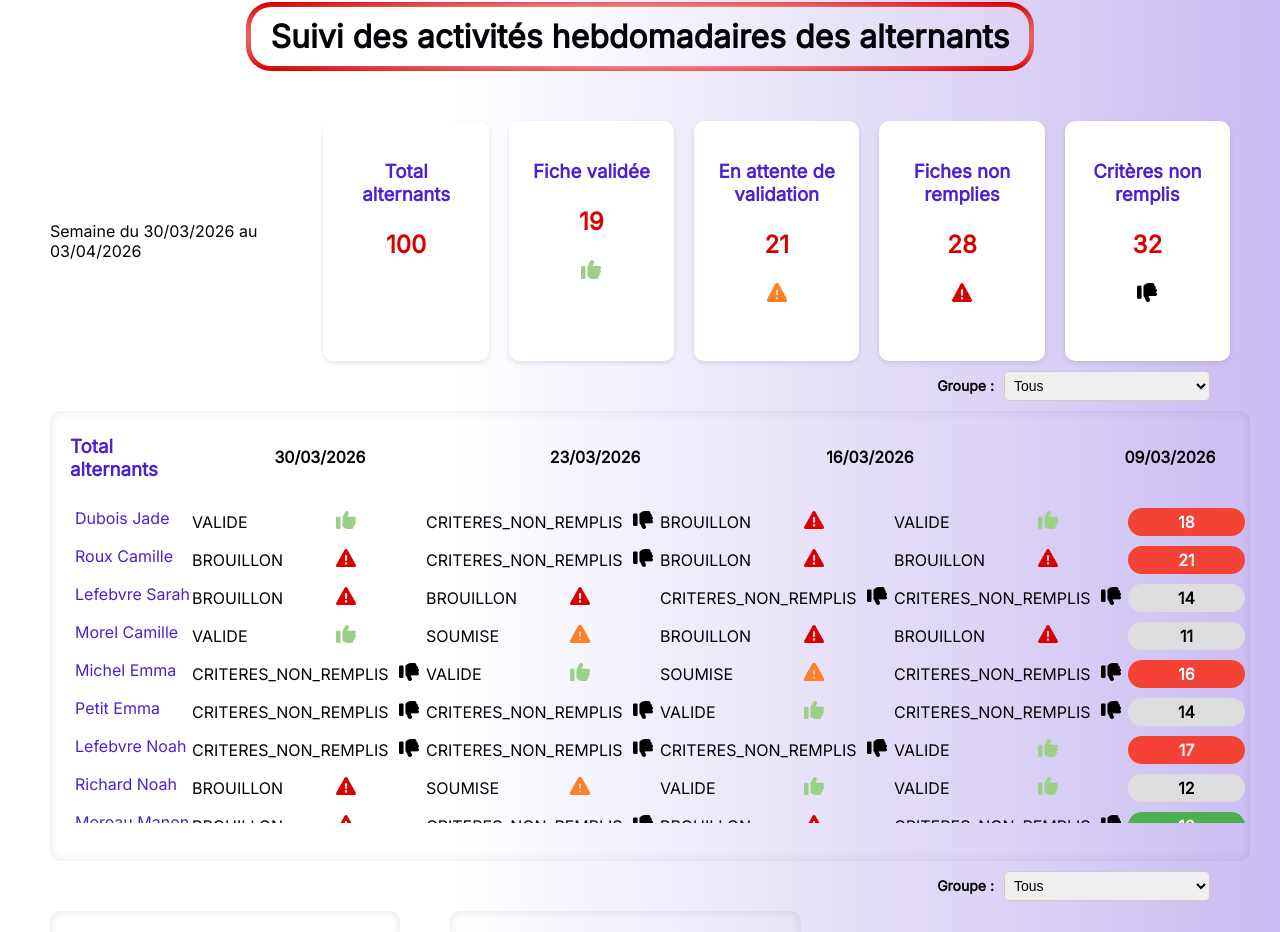
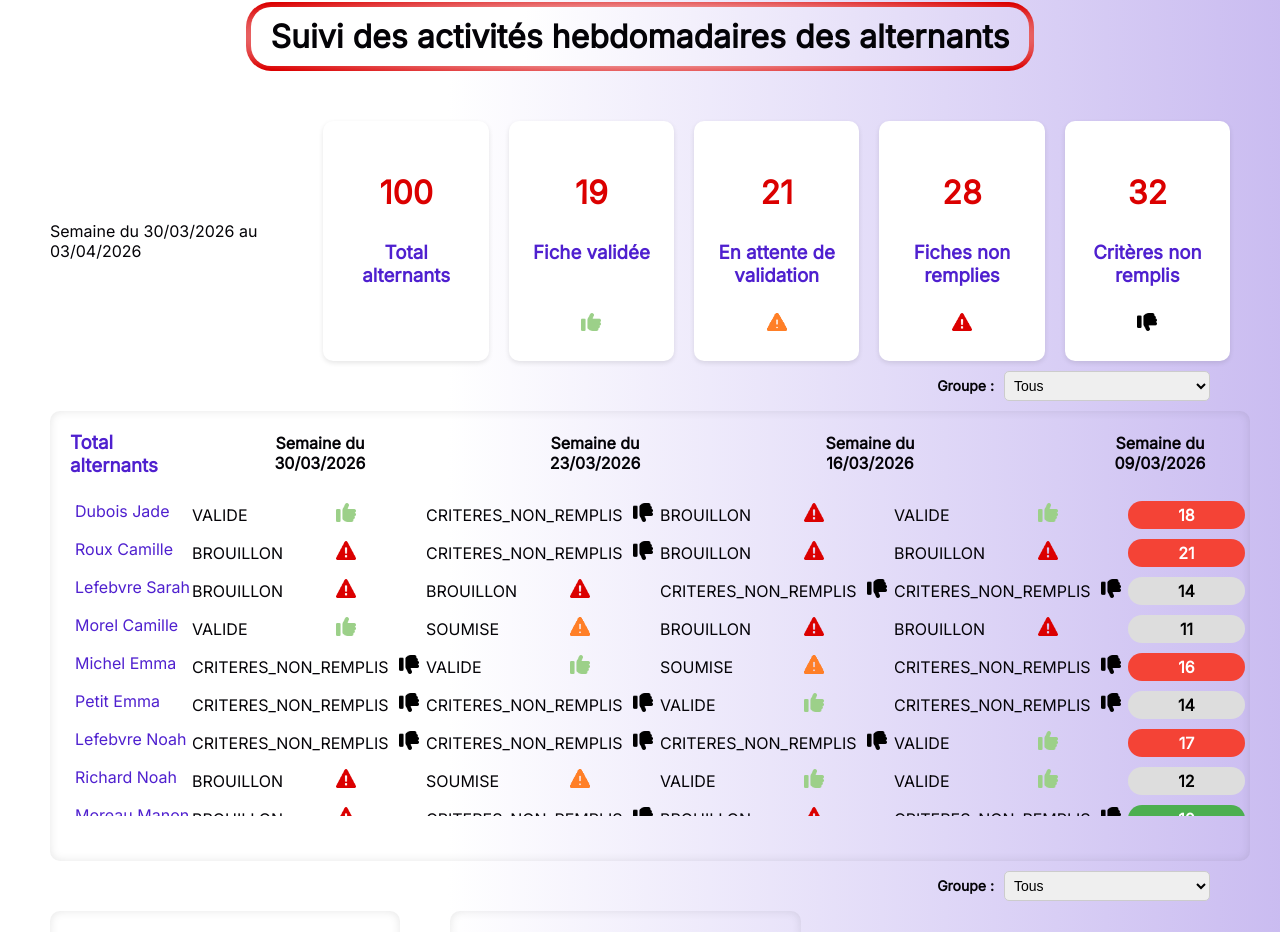
Before and after one commit to paskool87/Projet_GRETA_2, a React app in the folder frontend/: page /BoardAdmin in a window 1280 px wide. Shown: the part 106-1038 px from the top of the page. Built offline with nearby package versions, Linux system fonts and the light colour scheme; sample sign-in values are in the browser's storage; the HTML template or start-up script is replaced by a standard one.

Commit message:
BoardAdmin  finition style ordonner filtre groupe

```diff
--- a/frontend/src/pages/BoardAdmin/BoardAdmin.scss
+++ b/frontend/src/pages/BoardAdmin/BoardAdmin.scss
@@ -5,11 +5,16 @@
 
     &-global {
       display: flex;
+
       gap: 20px;
       margin-bottom: 50px;
       align-items: center;
 
       &-item {
+        display: flex;
+        flex-direction: column;
+        align-items: center;
+        gap: 0px;
         background-color: white;
         border-radius: 10px;
         padding: 20px;
@@ -18,15 +23,24 @@
         text-align: center;
         box-shadow: 0 2px 5px rgba(0, 0, 0, 0.1);
 
+        &-box {
+          min-height: 110px;
+          display: flex;
+          flex-direction: column;
+          align-items: center;
+          justify-content: space-between;
+        }
+
         & h3 {
           color: var(--color-secondary);
-          margin-bottom: 10px;
+          margin-bottom: 0px;
         }
 
         & p {
-          font-size: 24px;
+          font-size: 32px;
           font-weight: bold;
           color: var(--color-primary);
+          margin-bottom: 10px;
         }
       }
     }
@@ -50,18 +64,18 @@
 
           & .board-admin-main-lists-list-header {
             display: grid;
-            grid-template-columns: 150px 200px ;
+            grid-template-columns: 150px 200px;
           }
 
           & .board-admin-main-lists-list-content ul li {
-            grid-template-columns: 0.5fr 1fr ;
+            grid-template-columns: 0.5fr 1fr;
           }
         }
 
         &-header {
           width: 90%;
           display: grid;
-          grid-template-columns: 100px 300px 250px 300px 300px 130px;
+          grid-template-columns: 100px 300px 250px 300px 280px 160px;
           align-items: center;
           font-weight: bold;
 
@@ -95,6 +109,12 @@
               & a {
                 color: var(--color-secondary);
                 text-decoration: none;
+
+                &:hover {
+                  color: var(--color-primary);
+                  text-decoration: underline;
+                  transform: scale(1.1);
+                }
               }
               & .number-badge {
                 padding: 4px 10px;
--- a/frontend/src/pages/BoardAdmin/index.jsx
+++ b/frontend/src/pages/BoardAdmin/index.jsx
@@ -43,7 +43,8 @@ function BoardAdmin() {
 
     const allStatusFiches = fiches.map((f) => f.status_fiche);
 
-    const pastFichesAlternants = fiches.slice(0, -1).map((f) => ({ //slice (0,-2) pour correspondre à la semaine dernière
+    const pastFichesAlternants = fiches.slice(0, -1).map((f) => ({
+      //slice (0,-2) pour correspondre à la semaine dernière
       id: f.id,
       status: f.status_fiche,
       date: f.date_debut,
@@ -90,7 +91,16 @@ function BoardAdmin() {
 
   const groupes = [
     "Tous",
-    ...new Set(listeAlternants.map((a) => a.formationId + " - " + a.formation)),
+    ...[
+      ...new Set(
+        listeAlternants.map((a) => a.formationId + " - " + a.formation),
+      ),
+    ].sort((a, b) => {
+      const idA = parseInt(a.split(" - ")[0], 10);
+      const idB = parseInt(b.split(" - ")[0], 10);
+
+      return idA - idB;
+    }),
   ];
 
   const getCount = (titre) => {
@@ -150,8 +160,9 @@ function BoardAdmin() {
 
             {lignes.map((titre, index) => (
               <div key={index} className="board-admin-main-global-item">
+                <p>{getCount(titre)}</p>
+                <div className="board-admin-main-global-item-box">
                   <h3>{titre}</h3>
-                <p>{getCount(titre)}</p>
                   <StatusIcons
                     status={
                       titre === "Fiche validée"
@@ -166,6 +177,7 @@ function BoardAdmin() {
                     }
                   />
                 </div>
+              </div>
             ))}
           </div>
 
@@ -176,10 +188,22 @@ function BoardAdmin() {
               <div className="board-admin-main-lists-list-header">
                 <h3>Total alternants</h3>
 
-                <p>{lastMondays[0]}</p>
-                <p>{lastMondays[1]}</p>
-                <p>{lastMondays[2]}</p>
-                <p>{lastMondays[3]}</p>
+                <p>
+                  Semaine du<br></br>
+                  {lastMondays[0]}
+                </p>
+                <p>
+                  Semaine du<br></br>
+                  {lastMondays[1]}
+                </p>
+                <p>
+                  Semaine du<br></br>
+                  {lastMondays[2]}
+                </p>
+                <p>
+                  Semaine du<br></br>
+                  {lastMondays[3]}
+                </p>
                 <p>Fiches précédentes non conformes </p>
               </div>
               <div className="board-admin-main-lists-list-content">
@@ -206,11 +230,13 @@ function BoardAdmin() {
                         </>
                       ))}
                       <span
-                        className={//remettre 0 et 5 (ou 2)
+                        className={
+                          //remettre 0 et 5 (ou 2)
                           `number-badge
                           ${alt.pastNotValidatedCount === 10 ? "success" : ""}
                           ${alt.pastNotValidatedCount > 15 ? "danger" : ""}
-                   `}
+                   `
+                        }
                       >
                         {alt.pastNotValidatedCount}
                       </span>
@@ -224,7 +250,10 @@ function BoardAdmin() {
               <div className="board-admin-main-lists-list-header">
                 <h3>En attente de validation</h3>
 
-                <p>{lastMondays[0]}</p>
+                <p>
+                  Semaine du<br></br>
+                  {lastMondays[0]}
+                </p>
               </div>
               <div className="board-admin-main-lists-list-content">
                 <ul>
@@ -256,12 +285,14 @@ function BoardAdmin() {
               </div>
             </div>
 
-
             <div className="board-admin-main-lists-list second-list">
               <div className="board-admin-main-lists-list-header">
                 <h3> Fiches non remplies </h3>
 
-                <p>{lastMondays[0]}</p>
+                <p>
+                  Semaine du<br></br>
+                  {lastMondays[0]}
+                </p>
               </div>
               <div className="board-admin-main-lists-list-content">
                 <ul>
@@ -296,7 +327,10 @@ function BoardAdmin() {
               <div className="board-admin-main-lists-list-header">
                 <h3> Critères non remplis </h3>
 
-                <p>{lastMondays[0]}</p>
+                <p>
+                  Semaine du<br></br>
+                  {lastMondays[0]}
+                </p>
               </div>
               <div className="board-admin-main-lists-list-content">
                 <ul>
@@ -341,6 +375,7 @@ function BoardAdmin() {
               ))}
             </select>
           </div>
+
           <div className="board-admin-main-filter second-filter">
             <label>Groupe :</label>
 
```
Lines whose indentation alone changed are shown as unchanged.
